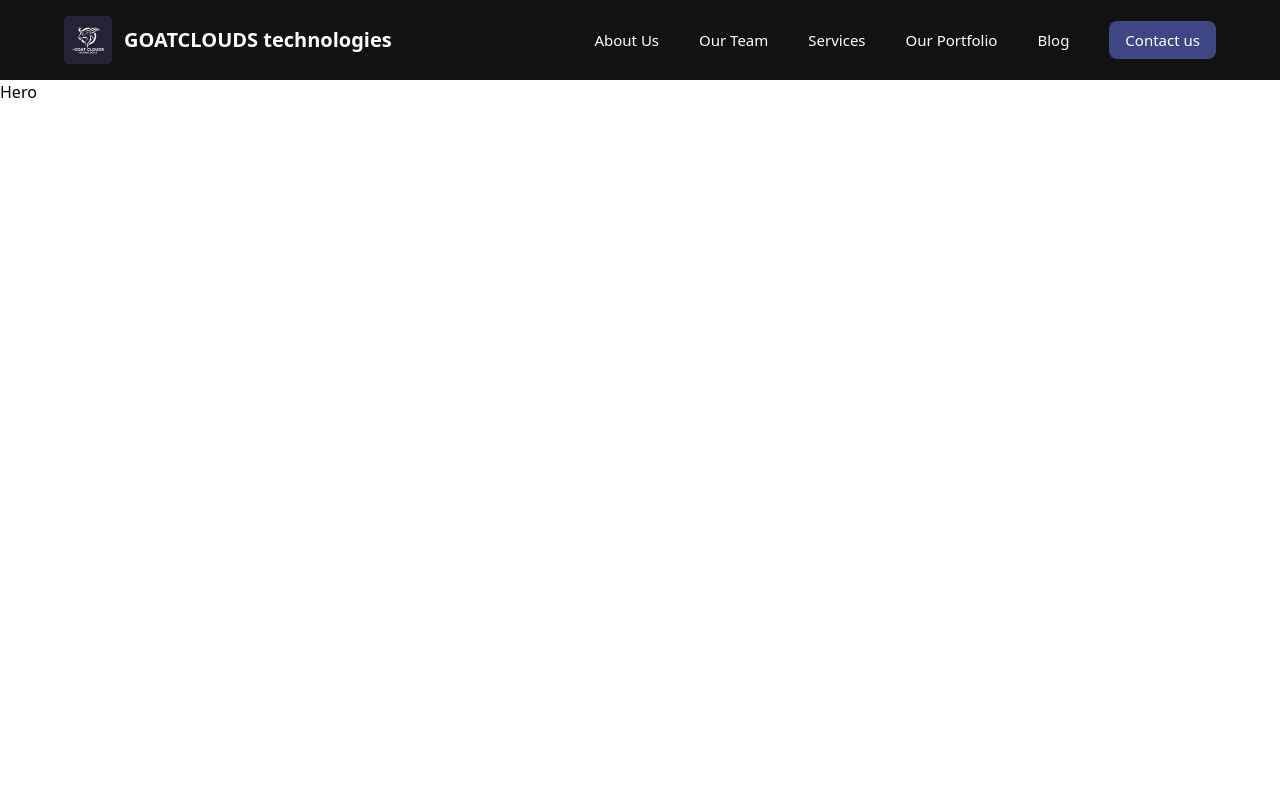
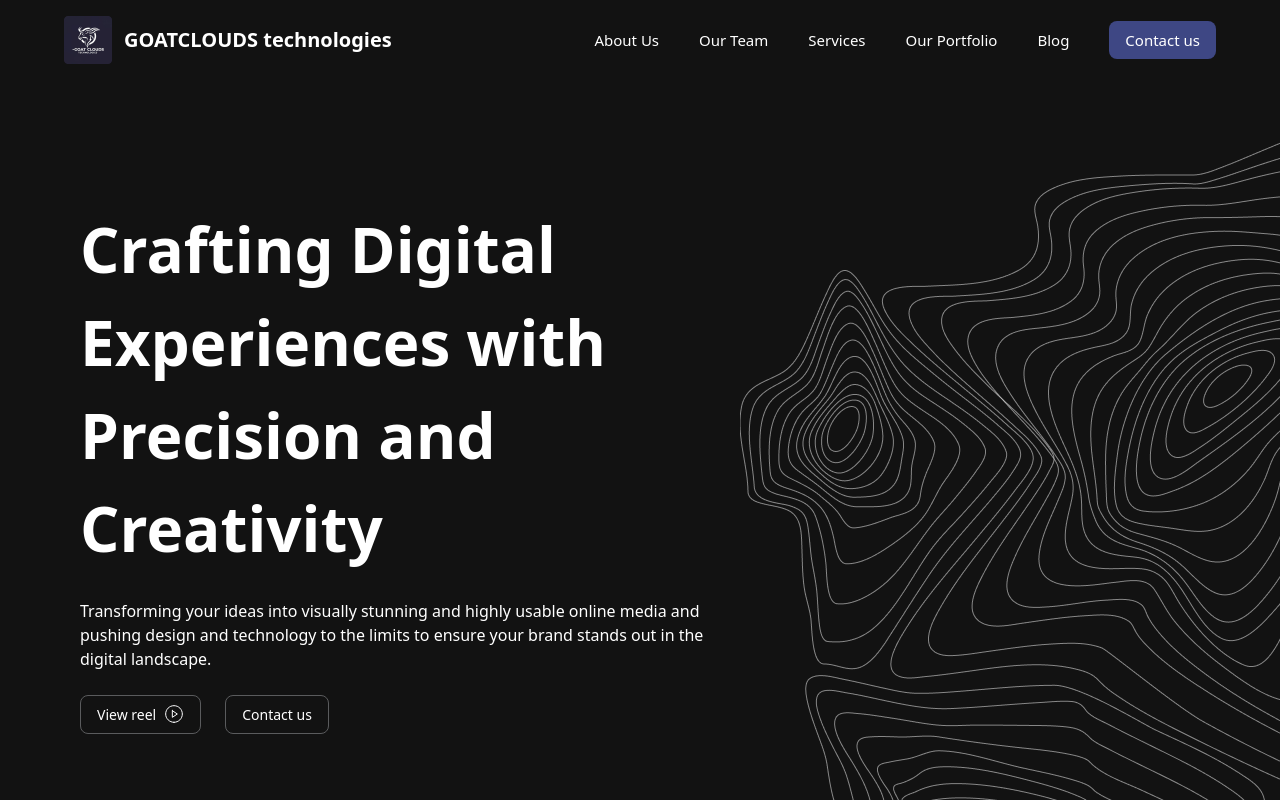
Before and after one commit to Frokesy/goatclouds, a React (Vite) app: page / in a window 1280 px wide. Shown: the top 800 px of the page. Built offline with nearby package versions, Linux system fonts and the light colour scheme.

Commit message:
designed hersection

```diff
--- a/src/components/defaults/Drawer.tsx
+++ b/src/components/defaults/Drawer.tsx
@@ -4,7 +4,7 @@ import { NavLink } from "react-router-dom";
 const Drawer = () => {
   return (
     <>
-      <div className="fixed top-0 h-screen z-20 w-screen bg-[#000] bg-opacity-60">
+      <div className="fixed top-0 h-screen z-50 w-screen bg-[#000] bg-opacity-60">
         <div className="justify-end flex">
           <motion.div
             className="flex flex-col space-y-[30px] bg-[#121212] h-screen w-[60%] pt-14 px-6 text-[18px] font-semibold text-[#fff]"
--- a/src/components/defaults/Header.tsx
+++ b/src/components/defaults/Header.tsx
@@ -33,7 +33,7 @@ const Header: FC<HeaderProps> = ({ active }) => {
           </button>
         </div>
 
-        <div className="block lg:hidden z-50">
+        <div className="block lg:hidden z-[100]">
           <Hamburger
             size={20}
             toggled={openDrawer}
--- /dev/null
+++ b/src/components/icons/icons.tsx
@@ -0,0 +1,22 @@
+export const Play = () => (
+  <svg
+    width="20"
+    height="20"
+    viewBox="0 0 20 20"
+    fill="none"
+    xmlns="http://www.w3.org/2000/svg"
+  >
+    <path
+      d="M10 18.3337C14.6024 18.3337 18.3333 14.6027 18.3333 10.0003C18.3333 5.39795 14.6024 1.66699 10 1.66699C5.39762 1.66699 1.66666 5.39795 1.66666 10.0003C1.66666 14.6027 5.39762 18.3337 10 18.3337Z"
+      stroke="#FCFCFD"
+      strokeLinecap="round"
+      strokeLinejoin="round"
+    />
+    <path
+      d="M8.33333 6.66699L13.3333 10.0003L8.33333 13.3337V6.66699Z"
+      stroke="#FCFCFD"
+      strokeLinecap="round"
+      strokeLinejoin="round"
+    />
+  </svg>
+);
--- a/src/components/sections/Hero.tsx
+++ b/src/components/sections/Hero.tsx
@@ -1,9 +1,40 @@
+import { Play } from "../icons/icons";
+
 const Hero = () => {
   return (
-    <div>
-      <h2>Hero</h2>
+    <div className="bg-[#121212] text-[#fff] relative min-h-[95vh] w-[100%]">
+      <div className="flex lg:flex-row flex-col justify-between lg:pl-20 pl-6 items-center pt-10">
+        <div className="lg:w-[820px] lg:max-w-[820px]">
+          <h2 className="lg:text-[62px] text-[32px] font-semibold">
+            Crafting Digital Experiences with Precision and Creativity
+          </h2>
+          <p className="my-6 lg:text-[16px] text-[14px] pr-3">
+            Transforming your ideas into visually stunning and highly usable
+            online media and pushing design and technology to the limits to
+            ensure your brand stands out in the digital landscape.
+          </p>
+
+          <div className="text-[14px] flex space-x-6">
+            <button className="flex border border-[#5a5b5d] py-2 px-4 rounded-lg space-x-2">
+              <span>View reel</span>
+              <Play />
+            </button>
+            <button className="border border-[#5a5b5d] py-2 px-4 rounded-lg">
+              Contact us
+            </button>
+          </div>
+        </div>
+        <img src="/assets/hero/hero_line_pattern.png" alt="linePattern" className="z-20 lg:relative absolute lg:top-0 top-[20vh]" />
+      </div>
+
+        <div className="z-40 absolute lg:hidden block bottom-0 w-[90vw] mx-auto left-5">
+            <img src="/assets/hero/hero_img.png" alt="hero_img" />
+        </div>
+      <div className="px-20 lg:flex hidden items-center justify-center absolute -bottom-[45vh] bg-[#121212] w-[100%] pt-10">
+        <img src="/assets/hero/hero_img.png" alt="heroImg" className="z-30" />
+      </div>
     </div>
-  )
-}
+  );
+};
 
-export default Hero
+export default Hero;
```
Also changed, not shown: public/assets/hero/hero_img.png (added), public/assets/hero/hero_line_pattern.png (added).
